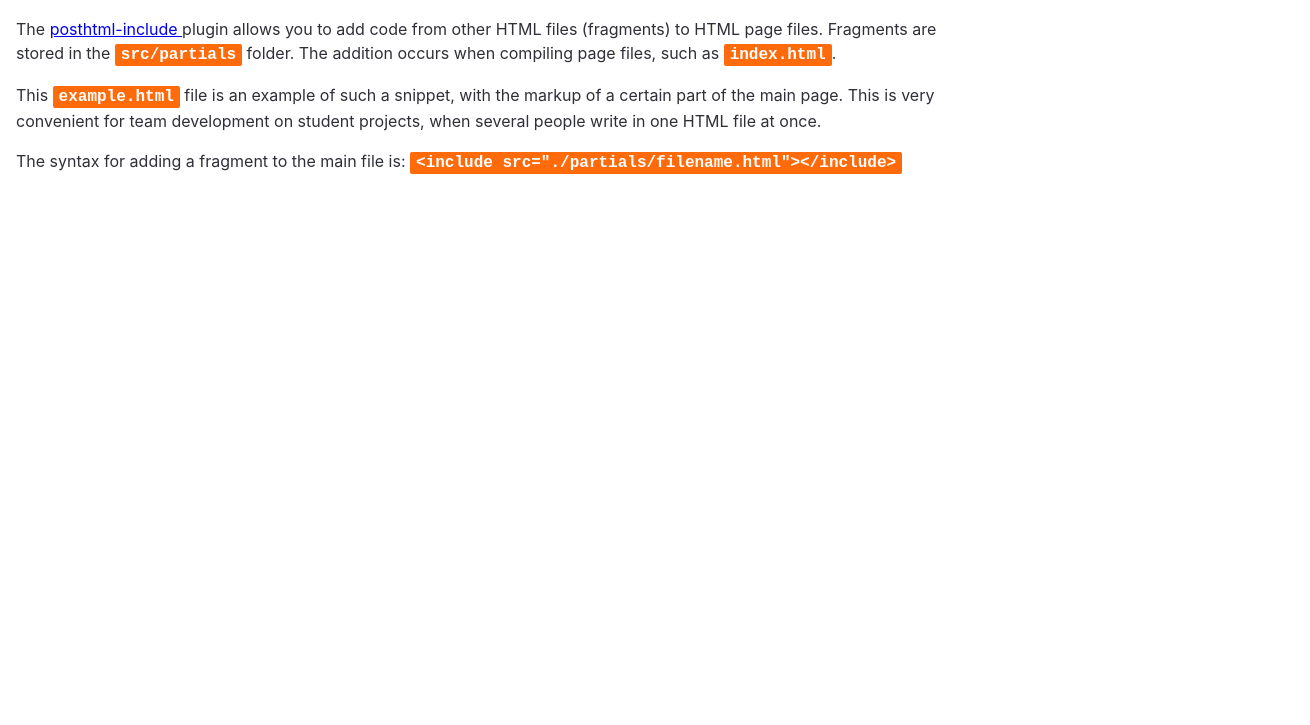
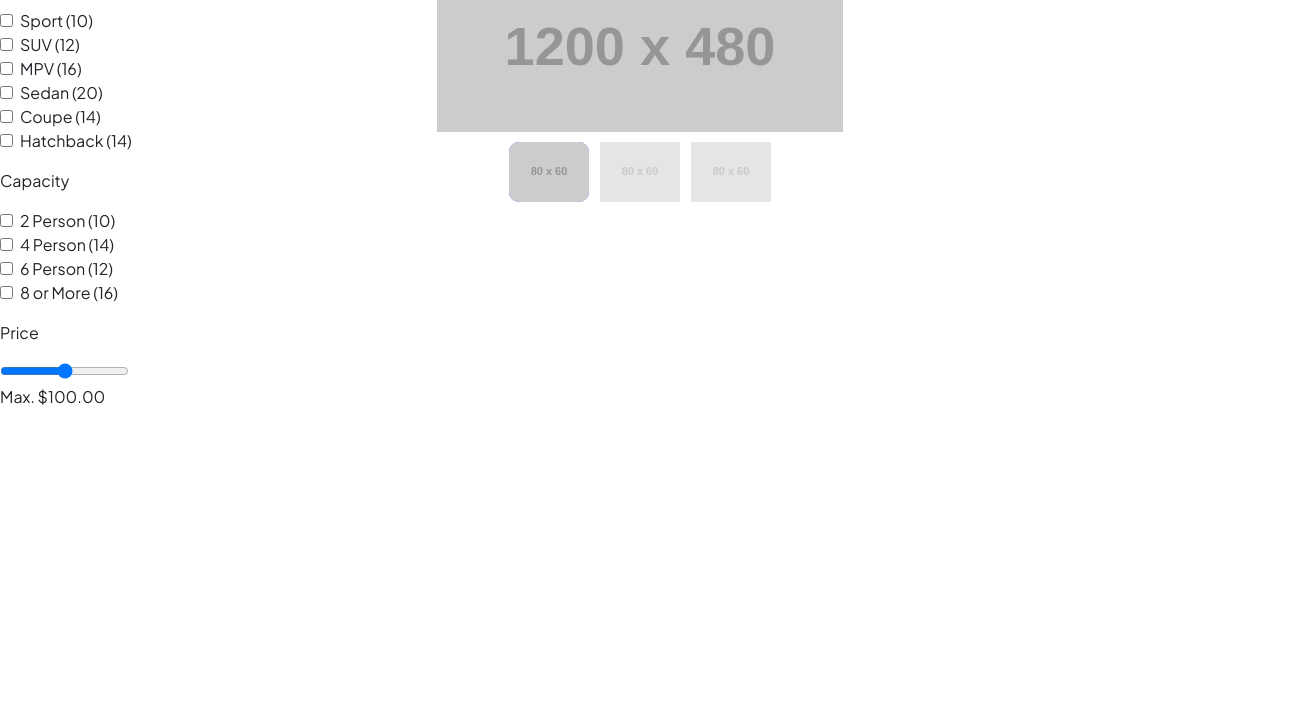
Before and after one commit to Glagolio/Car-rent-website, a website built with Parcel: page src/index.html in a window 1280 px wide. Shown: the part 75-800 px from the top of the page, 1310 px wide, since content can reach past the window. Built offline with nearby package versions, Linux system fonts and the light colour scheme; placeholder pictures from the web are drawn by us; files whose address does not match are found by name.

Commit message:
work with main

```diff
--- a/src/index.html
+++ b/src/index.html
@@ -4,11 +4,42 @@
     <meta charset="UTF-8" />
     <meta name="viewport" content="width=device-width, initial-scale=1.0" />
     <title>Page title</title>
+    <link rel="preconnect" href="https://fonts.googleapis.com" />
+    <link rel="preconnect" href="https://fonts.gstatic.com" crossorigin />
+    <link
+      href="https://fonts.googleapis.com/css2?family=Plus+Jakarta+Sans:ital,wght@0,400;0,500;0,600;0,700;1,400;1,500;1,600;1,700&family=Raleway:wght@700&family=Yantramanav:wght@300;500;700&display=swap"
+      rel="stylesheet"
+    />
+    <link
+      rel="stylesheet"
+      href="https://cdn.jsdelivr.net/npm/bootstrap@4.6.2/dist/css/bootstrap.min.css"
+      integrity="sha384-xOolHFLEh07PJGoPkLv1IbcEPTNtaed2xpHsD9ESMhqIYd0nLMwNLD69Npy4HI+N"
+      crossorigin="anonymous"
+    />
+    <link
+      rel="stylesheet"
+      href="https://cdnjs.cloudflare.com/ajax/libs/font-awesome/6.1.2/css/all.min.css"
+      integrity="sha512-1sCRPdkRXhBV2PBLUdRb4tMg1w2YPf37qatUFeS7zlBy7jJI8Lf4VHwWfZZfpXtYSLy85pkm9GaYVYMfw5BC1A=="
+      crossorigin="anonymous"
+      referrerpolicy="no-referrer"
+    />
     <link rel="stylesheet" href="./sass/index.scss" />
-    <script type="module" src="./index.js"></script>
   </head>
   <body>
-    <!-- ❗️❗️❗️ Add partials like so for every page -->
-    <include src="./partials/example.html"></include>
+    <div class="wrapper">
+      <include src="./partials/header.html"></include>
+      <include src="./partials/main.html"></include>
+    </div>
+    <script type="module" src="./index.js"></script>
+    <script
+      src="https://cdn.jsdelivr.net/npm/jquery@3.5.1/dist/jquery.slim.min.js"
+      integrity="sha384-DfXdz2htPH0lsSSs5nCTpuj/zy4C+OGpamoFVy38MVBnE+IbbVYUew+OrCXaRkfj"
+      crossorigin="anonymous"
+    ></script>
+    <script
+      src="https://cdn.jsdelivr.net/npm/bootstrap@4.6.2/dist/js/bootstrap.bundle.min.js"
+      integrity="sha384-Fy6S3B9q64WdZWQUiU+q4/2Lc9npb8tCaSX9FK7E8HnRr0Jz8D6OP9dO5Vg3Q9ct"
+      crossorigin="anonymous"
+    ></script>
   </body>
 </html>
--- a/src/partials/example.html
+++ /dev/null
@@ -1,36 +0,0 @@
-<article class="example" id="uk">
-  <h1>HTML-partials</h1>
-
-  <!--
-    ❗️❗️❗️ The path to images from the HTML partial
-    is the same as from the index.html file
-  -->
-
-  <p>
-    The
-    <a
-      href="https://github.com/posthtml/posthtml-include"
-      target="_blank"
-      rel="noopener noreferrer"
-    >
-      posthtml-include
-    </a>
-    plugin allows you to add code from other HTML files (fragments) to HTML page
-    files. Fragments are stored in the <code>src/partials</code> folder. The
-    addition occurs when compiling page files, such as <code>index.html</code>.
-  </p>
-
-  <p>
-    This <code>example.html</code> file is an example of such a snippet, with
-    the markup of a certain part of the main page. This is very convenient for
-    team development on student projects, when several people write in one HTML
-    file at once.
-  </p>
-
-  <p>
-    The syntax for adding a fragment to the main file is:
-    <code> &lt;include src="./partials/filename.html"&gt;&lt;/include&gt;</code>
-  </p>
-
-  <div class="background"></div>
-</article>
--- /dev/null
+++ b/src/partials/header.html
@@ -0,0 +1,21 @@
+<header class="row test">
+  <div class="col-2">Morent</div>
+  <div class="col">
+    <form>
+      <label
+        ><input type="text" />
+        <button type="button"><i class="fa-solid fa-gear"></i></button
+      ></label>
+    </form>
+  </div>
+  <div class="col row">
+    <div class="col">
+      <button type="button"><i class="fa-solid fa-heart"></i></button>
+      <button type="button"><i class="fa-solid fa-heart"></i></button>
+      <button type="button"><i class="fa-solid fa-heart"></i></button>
+    </div>
+    <div class="col">
+      <img src="./images/header-avatar.png" width="44" height="44" />
+    </div>
+  </div>
+</header>
--- /dev/null
+++ b/src/partials/main.html
@@ -0,0 +1,158 @@
+<main>
+  <div class="row">
+    <div class="col-4">
+      <div>
+        <p>Type</p>
+        <div class="form-check">
+          <ul class="p-0">
+            <li>
+              <label class="form-check-label">
+                <input class="form-check-input" type="checkbox" value="" />
+                Sport <span>(10)</span>
+              </label>
+            </li>
+            <li>
+              <label class="form-check-label">
+                <input class="form-check-input" type="checkbox" value="" />
+                SUV <span>(12)</span>
+              </label>
+            </li>
+            <li>
+              <label class="form-check-label">
+                <input class="form-check-input" type="checkbox" value="" />
+                MPV <span>(16)</span>
+              </label>
+            </li>
+            <li>
+              <label class="form-check-label">
+                <input class="form-check-input" type="checkbox" value="" />
+                Sedan <span>(20)</span>
+              </label>
+            </li>
+            <li>
+              <label class="form-check-label">
+                <input class="form-check-input" type="checkbox" value="" />
+                Coupe <span>(14)</span>
+              </label>
+            </li>
+            <li>
+              <label class="form-check-label">
+                <input class="form-check-input" type="checkbox" value="" />
+                Hatchback <span>(14)</span>
+              </label>
+            </li>
+          </ul>
+        </div>
+      </div>
+      <div>
+        <p>Capacity</p>
+        <div class="form-check">
+          <ul class="p-0">
+            <li>
+              <label class="form-check-label">
+                <input class="form-check-input" type="checkbox" value="" />
+                2 Person <span>(10)</span>
+              </label>
+            </li>
+            <li>
+              <label class="form-check-label">
+                <input class="form-check-input" type="checkbox" value="" />
+                4 Person <span>(14)</span>
+              </label>
+            </li>
+            <li>
+              <label class="form-check-label">
+                <input class="form-check-input" type="checkbox" value="" />
+                6 Person <span>(12)</span>
+              </label>
+            </li>
+            <li>
+              <label class="form-check-label">
+                <input class="form-check-input" type="checkbox" value="" />
+                8 or More <span>(16)</span>
+              </label>
+            </li>
+          </ul>
+        </div>
+      </div>
+      <div>
+        <p>Price</p>
+        <input type="range" min="25" max="125" />
+        <p>Max. $100.00</p>
+      </div>
+    </div>
+    <div class="col row">
+      <div class="col">
+            <div id="slider">
+              <div id="myCarousel" class="carousel slide">
+                <div class="carousel-inner">
+                  <div class="active carousel-item" data-slide-number="0">
+                    <img
+                      src="http://via.placeholder.com/1200x480&amp;text=one"
+                      class="img-fluid"
+                    />
+                  </div>
+                  <div class="carousel-item" data-slide-number="1">
+                    <img
+                      src="http://via.placeholder.com/1200x480/888/FFF"
+                      class="img-fluid"
+                    />
+                  </div>
+                  <div class="carousel-item" data-slide-number="2">
+                    <img
+                      src="http://via.placeholder.com/1200x480&amp;text=three"
+                      class="img-fluid"
+                    />
+                  </div>
+
+                </div>
+                <ul class="carousel-indicators list-inline mx-auto">
+                  <li class="list-inline-item active">
+                    <a
+                      id="carousel-selector-0"
+                      class="selected"
+                      data-slide-to="0"
+                      data-target="#myCarousel"
+                    >
+                      <img
+                        src="http://via.placeholder.com/80x60&amp;text=one"
+                        class="img-fluid"
+                      />
+                    </a>
+                  </li>
+                  <li class="list-inline-item">
+                    <a
+                      id="carousel-selector-1"
+                      data-slide-to="1"
+                      data-target="#myCarousel"
+                    >
+                      <img
+                        src="http://via.placeholder.com/80x60&amp;text=two"
+                        class="img-fluid"
+                      />
+                    </a>
+                  </li>
+                  <li class="list-inline-item">
+                    <a
+                      id="carousel-selector-2"
+                      data-slide-to="2"
+                      data-target="#myCarousel"
+                    >
+                      <img
+                        src="http://via.placeholder.com/80x60&amp;text=three"
+                        class="img-fluid"
+                      />
+                    </a>
+                  </li>
+                </ul>
+              </div>
+            </div>
+          </div>
+          <!--/main slider carousel-->
+      <div class="col"></div>
+
+        </div>
+      </div>
+    </div>
+  </div>
+</main>
--- a/src/sass/_common.scss
+++ /dev/null
@@ -1 +0,0 @@
-@import '~node_modules/modern-normalize/modern-normalize.css';
--- a/src/sass/_example.scss
+++ /dev/null
@@ -1,28 +0,0 @@
-.example {
-  font-family: -apple-system, BlinkMacSystemFont, 'Segoe UI', Roboto, Oxygen,
-    Ubuntu, Cantarell, 'Open Sans', 'Helvetica Neue', sans-serif;
-  line-height: 1.5;
-  background-color: #fff;
-  color: #2f2f37;
-  max-width: 960px;
-  padding: 16px;
-}
-
-.example code {
-  font-family: monospace;
-  font-size: 16px;
-  font-weight: 700;
-  background-color: #ff6b0a;
-  color: #fff;
-  padding: 2px 6px;
-  border-radius: 2px;
-}
-
-.example .background {
-  height: 240px;
-  // ❗️❗️❗️ The path to images from a SASS file
-  // is always the same as from the css folder.
-  background-image: url('../images/logo.png');
-  background-size: cover;
-  background-position: center;
-}
--- /dev/null
+++ b/src/sass/base/_common.scss
@@ -0,0 +1,36 @@
+// font-family: 'Plus Jakarta Sans', sans-serif;
+// font-family: 'Raleway', sans-serif;
+// font-family: 'Yantramanav', sans-serif;
+
+body {
+  font-family: 'Plus Jakarta Sans', sans-serif;
+}
+
+.wrapper {
+  max-width: 1440px;
+  margin: 0 auto;
+}
+
+#myCarousel .list-inline {
+  white-space: nowrap;
+  overflow-x: auto;
+}
+
+#myCarousel .carousel-indicators {
+  position: static;
+  left: initial;
+  width: initial;
+  margin-left: initial;
+}
+
+#myCarousel .carousel-indicators > li {
+  width: initial;
+  height: initial;
+  text-indent: initial;
+}
+
+#myCarousel .carousel-indicators > li.active img {
+  //   outline: 2px solid #3563e9;
+  box-shadow: inset 0px 0px 0px 9px #3563e9;
+  border-radius: 10px;
+}
--- /dev/null
+++ b/src/sass/base/_variables.scss
@@ -0,0 +1,12 @@
+$primary-accent-color: #3563e9;
+$input-placeholder-color: #3d5278;
+$sidebar-item-color: #94a7cb;
+$sidebar-checkbox-text-color: #3d5278;
+$sidebar-checkbox-text-secondly-color: #90a3bf;
+$sidebar-checkbox-accent-color: #3563e9;
+$hero-title-color: #ffffff;
+$car-info-title-color: #1a202c;
+$car-info-secondly-color: #3d5278;
+$car-info-third-color: #90a3bf;
+$button-text-color: #ffffff;
+$button-background-color: #3563e9;
--- a/src/sass/index.scss
+++ b/src/sass/index.scss
@@ -1,2 +1,7 @@
-@import './common';
-@import './example';
+@import '~node_modules/modern-normalize/modern-normalize.css';
+@import './base/common';
+@import './base/variables';
+
+.test {
+  background-color: aqua;
+}
```
Also changed, not shown: src/images/header-avatar.png (added), src/images/main-car.png (added), 1 other file.
